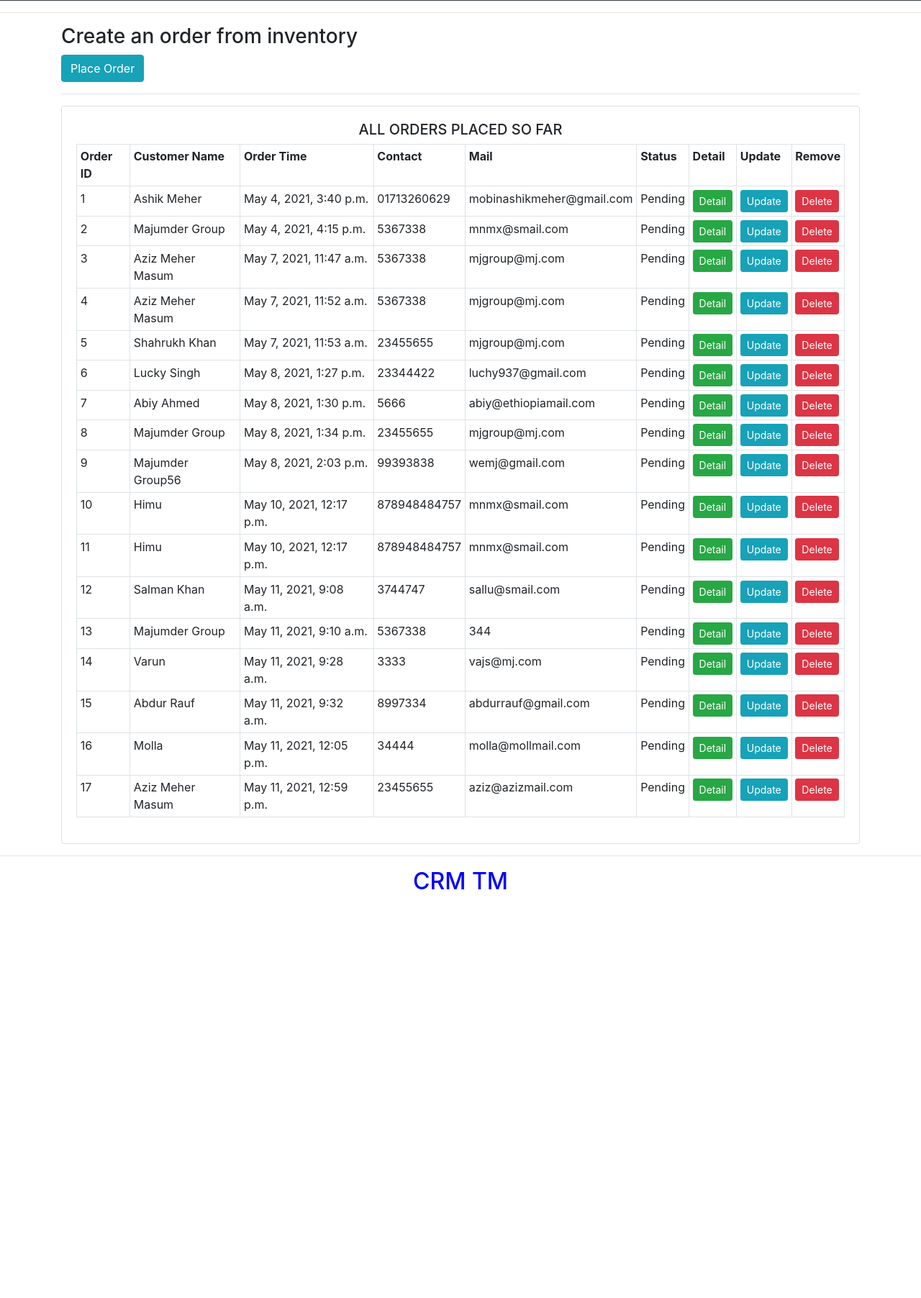
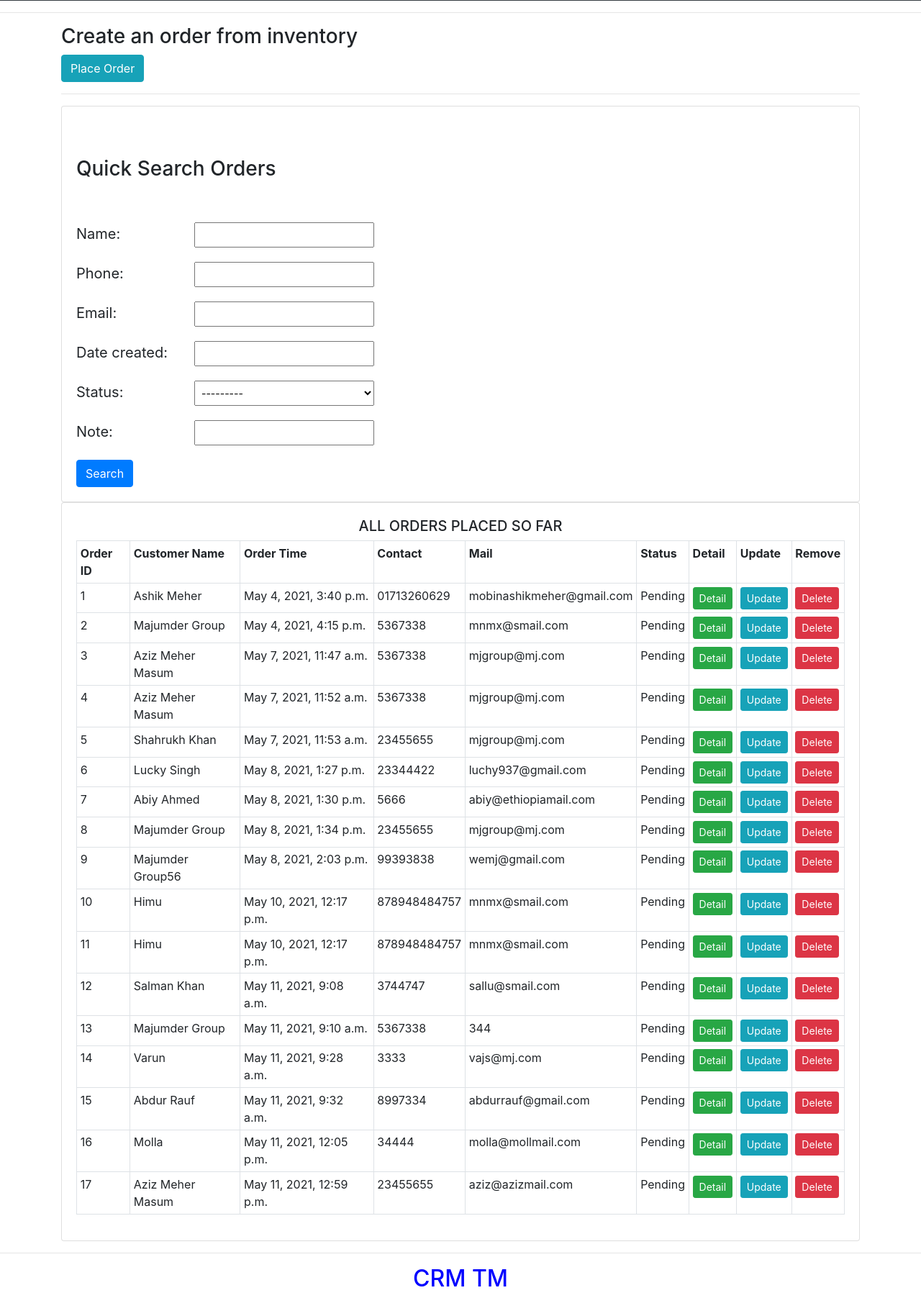
Before and after one commit to ashik-meher/spshop-demo, a Django app: page /orders in a window 1280 px wide. Shown: the part 315-2119 px from the top of the page at 72% size. Before the commit the page ends 1551 px from the top, so only its background shows below. Run offline with Django 3.2, Linux system fonts and the light colour scheme; data comes from the database, SQL or seed files in the repository; both versions use the stored data as it was after the commit; some libraries are stand-ins or nearby versions.

```diff
--- /dev/null
+++ b/sp/spshop/inventory/filters.py
@@ -0,0 +1,15 @@
+import django_filters
+from .models import *
+from django_filters import DateFilter, CharFilter
+
+
+class OrderFilter(django_filters.FilterSet):
+
+    #start_date = DateFilter(field_name='date_created', lookup_expr='gte')
+    #end_date = DateFilter(field_name='date_created', lookup_expr='lte')
+    #note = CharFilter(field_name='note', lookup_expr='icontains')
+
+    class Meta:
+        model = Order
+        fields = '__all__'
+        #exclude = ['date_created', 'customer', 'note']
--- a/sp/spshop/inventory/views.py
+++ b/sp/spshop/inventory/views.py
@@ -4,6 +4,8 @@ from django.shortcuts import render, redirect
 from .models import *
 
 from .forms import *
+
+from .filters import OrderFilter
 
 
 
@@ -78,9 +80,13 @@ def show_orders(request):
 
     #op = orders.orderproduct_set.all()
 
+    orderFilter = OrderFilter(request.GET, queryset=orders)
+
+    orders = orderFilter.qs
 
 
-    context = {'orders': orders, 'orderproducts':orderproducts}
+
+    context = {'orders': orders, 'orderproducts':orderproducts, 'orderFilter': orderFilter}
 
     return render(request, "inventory/orders/orders.html", context)
 
--- a/sp/spshop/spshop/settings.py
+++ b/sp/spshop/spshop/settings.py
@@ -39,6 +39,7 @@ INSTALLED_APPS = [
     'django.contrib.messages',
     'django.contrib.staticfiles',
     'inventory',
+    'django_filters',
 ]
 
 MIDDLEWARE = [
--- a/sp/spshop/templates/inventory/ordered_products/add_order_product.html
+++ b/sp/spshop/templates/inventory/ordered_products/add_order_product.html
@@ -14,7 +14,7 @@
 
             <form id="contact" action="" method="post">
 
-                <p>Add Product to <p style="color: blue; background:burlywood">{{order}}</p>  </p>
+                <p>Add Product to <p style="color: blue;">{{order}}</p>  </p>
 
 
                 {% csrf_token %}
--- a/sp/spshop/templates/inventory/orders/orders.html
+++ b/sp/spshop/templates/inventory/orders/orders.html
@@ -3,6 +3,27 @@
 {}
 
 {% block content %}
+
+<style>
+
+    input{
+        width: 250px;
+        height:35px;
+        padding: 3px 5px;
+    }
+
+    label{
+        width: 160px;
+        height: 30px;
+        font-size: 20px;
+    }
+    select{
+        width: 250px;
+        height:35px;
+        padding: 3px 5px;
+
+    }
+</style>
 
 <div class="container">
 <div class="row">
@@ -15,6 +36,25 @@
         <a href="{% url 'add-order' %}" class="btn btn-info">Place Order</a>
 
         <hr>
+
+        <!--Filter of Orders-->
+
+        <div class="row">
+            <div class="col">
+                <div class="card card-body">
+
+                    <h3 style="padding:50px 0px;">Quick Search Orders</h3>
+                    <form method="get">
+
+                        {{orderFilter.form.as_p}}
+
+                        <button class="btn btn-primary" type="submit">Search</button>
+                    </form>
+                </div>
+            </div>
+
+        </div>
+        <!--End Filter-->
         <div class="card card-body">
 
             <h5 style="text-align: center;">ALL ORDERS PLACED SO FAR</h5>
```
Also changed, not shown: sp/spshop/db.sqlite3, 3 other files.
